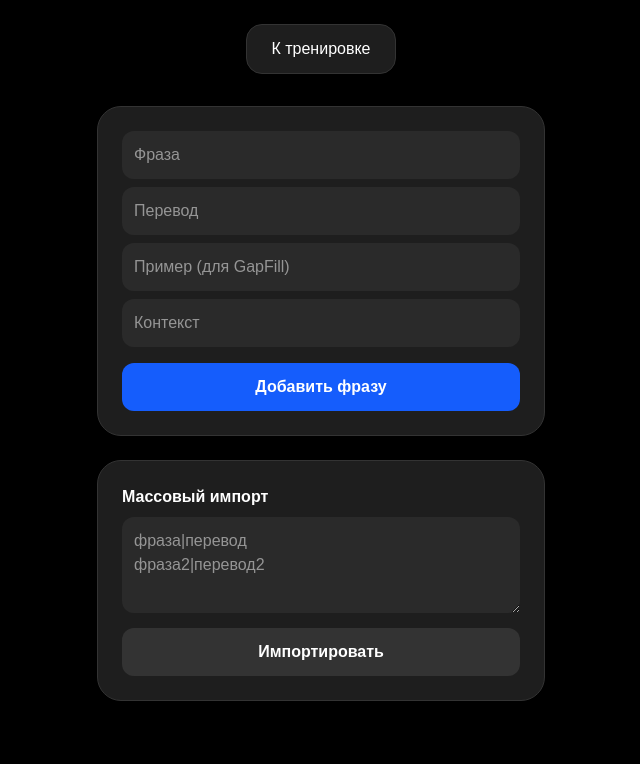
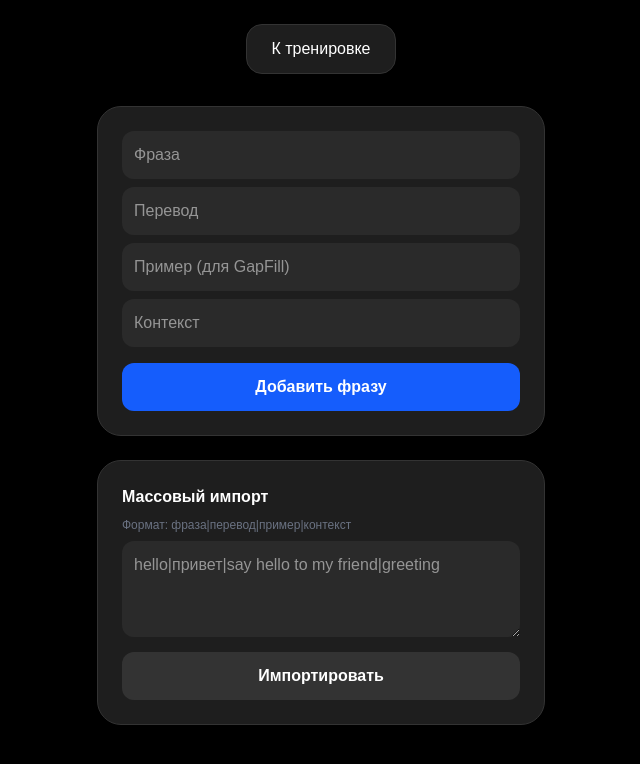
Before and after one commit to PavelSadovskii/phrase-trainer, a Next.js app: page / in a window 1280 px wide. Both pictures are taken after a click on the button "Словарь". Shown: the top 764 px of the page, without its empty margins (319-959 px from the left). Built offline with nearby package versions, Linux system fonts and the light colour scheme.

Commit message:
Исправил массовый импорт

```diff
--- a/app/page.tsx
+++ b/app/page.tsx
@@ -45,11 +45,13 @@ export default function Home() {
   const handleImport = () => {
     const lines = importText.split('\n');
     const newPhrases = lines.map(line => {
-      const [phrase, translation] = line.split('|');
+      const [phrase, translation, example, context] = line.split('|');
       return {
         id: Date.now() + Math.random(),
-        phrase: phrase?.trim(),
+        phrase: phrase?.trim() || '',
         translation: translation?.trim() || 'Без перевода',
+        example: example?.trim() || '',
+        context: context?.trim() || '',
         nextReview: 0
       };
     }).filter(p => p.phrase);
@@ -94,7 +96,6 @@ export default function Home() {
 
       {isViewingList && (
         <div className="w-full max-w-md">
-          {/* Форма добавления */}
           <div className="bg-[#1e1e1e] p-6 rounded-3xl mb-6 border border-[#333]">
             <input className="w-full p-3 bg-[#2a2a2a] rounded-xl mb-2" placeholder="Фраза" value={newPhrase.phrase} onChange={e => setNewPhrase({...newPhrase, phrase: e.target.value})} />
             <input className="w-full p-3 bg-[#2a2a2a] rounded-xl mb-2" placeholder="Перевод" value={newPhrase.translation} onChange={e => setNewPhrase({...newPhrase, translation: e.target.value})} />
@@ -103,12 +104,12 @@ export default function Home() {
             <button onClick={addPhrase} className="w-full bg-blue-600 py-3 rounded-xl font-bold">Добавить фразу</button>
           </div>
 
-          {/* Блок импорта */}
           <div className="bg-[#1e1e1e] p-6 rounded-3xl mb-6 border border-[#333]">
             <h3 className="font-bold mb-2">Массовый импорт</h3>
+            <p className="text-xs text-gray-500 mb-2">Формат: фраза|перевод|пример|контекст</p>
             <textarea
               className="w-full p-3 bg-[#2a2a2a] rounded-xl text-white mb-2 h-24"
-              placeholder="фраза|перевод&#10;фраза2|перевод2"
+              placeholder="hello|привет|say hello to my friend|greeting"
               value={importText}
               onChange={e => setImportText(e.target.value)}
             />
```
